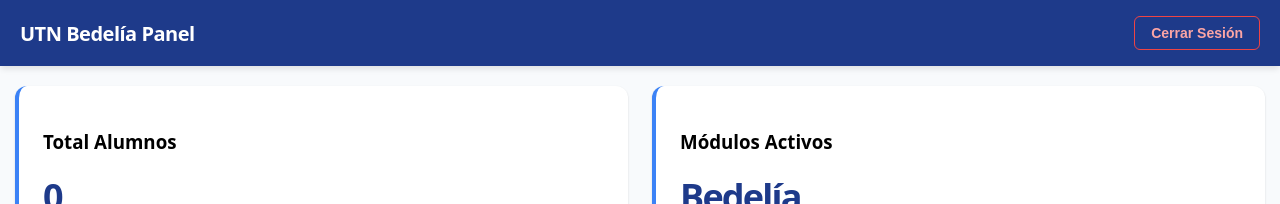
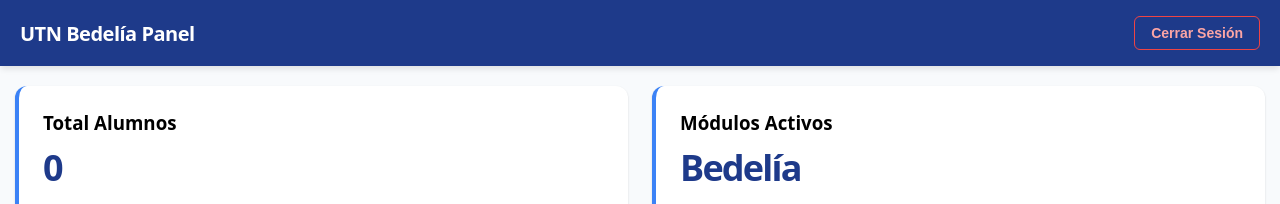
Before and after one commit to maurogit808/portal-alumnos-frontend, a React (Vite) app: page /dashboard in a window 1280 px wide. Shown: the top 204 px of the page. Built offline with nearby package versions, Linux system fonts and the light colour scheme; no server answers; sample sign-in values are in the browser's storage.

Commit message:
Fix scroll

```diff
--- a/src/index.css
+++ b/src/index.css
@@ -1,4 +1,28 @@
-/* Efecto de brillo y escala (solo para pantallas mayores a 600px) */
+/* 1. Reset Global y contención de caja */
+* {
+  margin: 0;
+  padding: 0;
+  box-sizing: border-box !important;
+  max-width: 100% !important;
+  -webkit-tap-highlight-color: transparent; /* Quita el recuadro azul al tocar botones en móvil */
+}
+
+/* 2. Bloqueo total de desborde en el documento */
+html, body {
+  width: 100%;
+  height: 100%;
+  overflow-x: hidden !important; /* Fuerza a ocultar cualquier contenido que exceda el ancho */
+  background-color: #f8fafc;
+  font-family: system-ui, -apple-system, sans-serif;
+}
+
+#root {
+  width: 100%;
+  min-height: 100vh;
+  overflow-x: hidden !important;
+}
+
+/* 3. Efectos de botones (Solo escritorio) */
 @media (min-width: 600px) {
   button {
     transition: all 0.2s ease-in-out !important;
@@ -16,28 +40,13 @@
   }
 }
 
-/* Para pantallas chicas (celulares), dejamos los botones estáticos */
+/* 4. Estilos simplificados para móviles */
 @media (max-width: 599px) {
   button {
-    /* Quitamos el transform y el box-shadow extra para evitar que desborden */
     transition: filter 0.2s ease-in-out !important;
   }
 
   button:active {
-    filter: brightness(0.9); /* Solo un pequeño feedback al presionar */
+    filter: brightness(0.9);
   }
 }
-
-/* Bloquea el desborde horizontal en toda la app */
-html, body {
-  max-width: 100%;
-  overflow-x: hidden;
-  margin: 0;
-  padding: 0;
-}
-
-/* Asegura que todos los elementos respeten los límites */
-* {
-  box-sizing: border-box !important;
-  max-width: 100% !important;
-}
--- a/src/styles/Dashboard.styles.js
+++ b/src/styles/Dashboard.styles.js
@@ -147,7 +147,6 @@
     border: '1px solid #e2e8f0',
     display: 'block' // Asegura el comportamiento de bloque
   },
-
   table: {
     width: '100%',
     borderCollapse: 'collapse',
```
